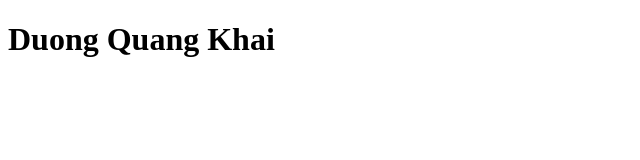
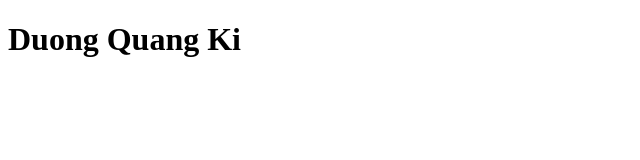
Before and after one commit to Kaistory/demo_1, a plain HTML site: page index.html in a window 1280 px wide. Shown: the full height of the page, 0-640 px from the left. Drawn offline with Linux system fonts and the light colour scheme.

Commit message:
Update index.html

```diff
--- a/index.html
+++ b/index.html
@@ -7,6 +7,6 @@
     <title>Document</title>
 </head>
 <body>
-    <h1>Duong Quang Khai</h1>
+    <h1>Duong Quang Ki</h1>
 </body>
 </html>
```
